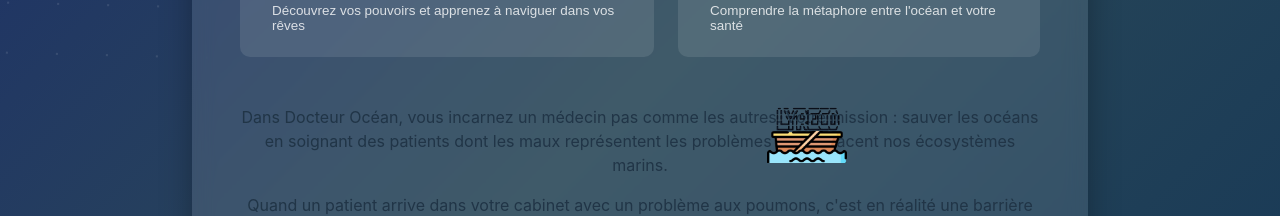
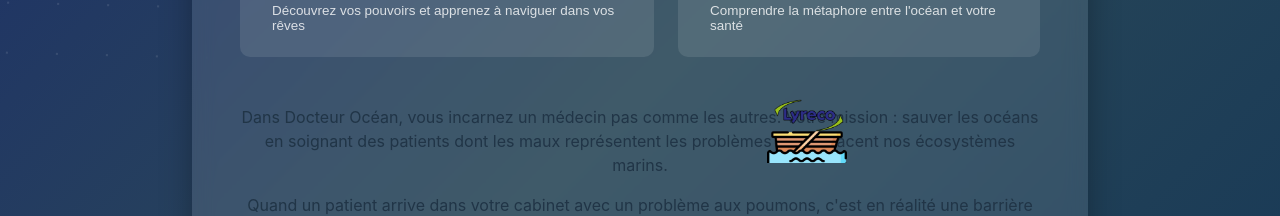
Before and after one commit to SELECT-FROM-talents/DocteurOcean, a React (Vite) app: page / in a window 1280 px wide. Shown: the part 510-726 px from the top of the page. Built offline with nearby package versions, Linux system fonts and the light colour scheme.

Commit message:
fix pour deploiment

```diff
--- a/package.json
+++ b/package.json
@@ -12,10 +12,12 @@
     "deploy": "gh-pages -d dist"
   },
   "dependencies": {
+    "canvas-confetti": "^1.9.3",
     "react": "^18.3.1",
     "react-dom": "^18.3.1"
   },
   "devDependencies": {
+    "@types/canvas-confetti": "^1.6.4",
     "@types/react": "^18.3.13",
     "@types/react-dom": "^18.3.1",
     "@vitejs/plugin-react": "^4.2.1",
--- a/src/App.tsx
+++ b/src/App.tsx
@@ -1,6 +1,6 @@
 import React, { useState, useEffect } from "react";
 import confetti from "canvas-confetti";
-import "./App.css"; // Importation du fichier CSS
+import "./App.css";
 import { GameProvider } from "./contexts/GameContext";
 import { GameBoard } from "./components/GameBoard/GameBoard";
 
@@ -14,7 +14,7 @@ const App: React.FC = () => {
     const [currentLogo, setCurrentLogo] = useState<string>("lyreco1.png");
     const [visible, setVisible] = useState<boolean>(true);
 
-    const logos = ["lyreco1.png", "lyreco2.png", "lyreco3.png"];
+    const logos = ["lyreco1.png", "lyreco2.png", "lyreco3.png"] as const;
 
     const moveLogo = () => {
         const maxX = window.innerWidth - 100;
@@ -23,11 +23,15 @@ const App: React.FC = () => {
         setYPos(Math.random() * maxY);
     };
 
+    const getRandomLogo = (): string => {
+        return logos[Math.floor(Math.random() * logos.length)] || "lyreco1.png";
+    };
+
     useEffect(() => {
         const interval = setInterval(() => {
             setVisible(false);
             setTimeout(() => {
-                setCurrentLogo(logos[Math.floor(Math.random() * logos.length)]);
+                setCurrentLogo(getRandomLogo());
                 moveLogo();
                 setVisible(true);
             }, 500);
@@ -45,9 +49,13 @@ const App: React.FC = () => {
                         top: `${yPos}px`,
                     }}
                     className={`logo ${!visible ? "hidden" : ""}`}
-                    onClick={() => confetti()} // Confettis au clic
+                    onClick={() => confetti()}
                 >
-                    <img src={`${currentLogo}`} alt="Logo Lyreco" className="logo-image"/>
+                    <img
+                        src={currentLogo}
+                        alt="Logo Lyreco"
+                        className="logo-image"
+                    />
                 </div>
             </div>
         </GameProvider>
```
Also changed, not shown: 1 other file (tests, documents, lock files or other folders).
